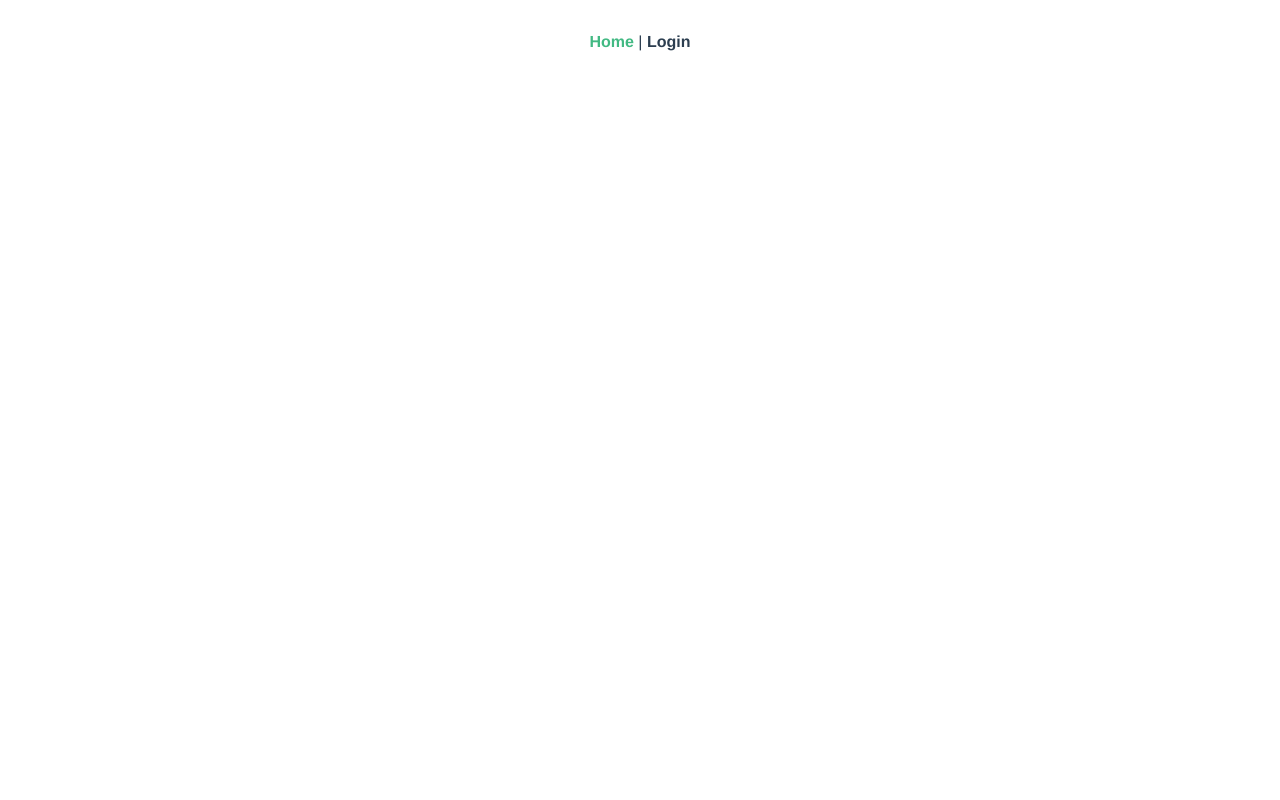
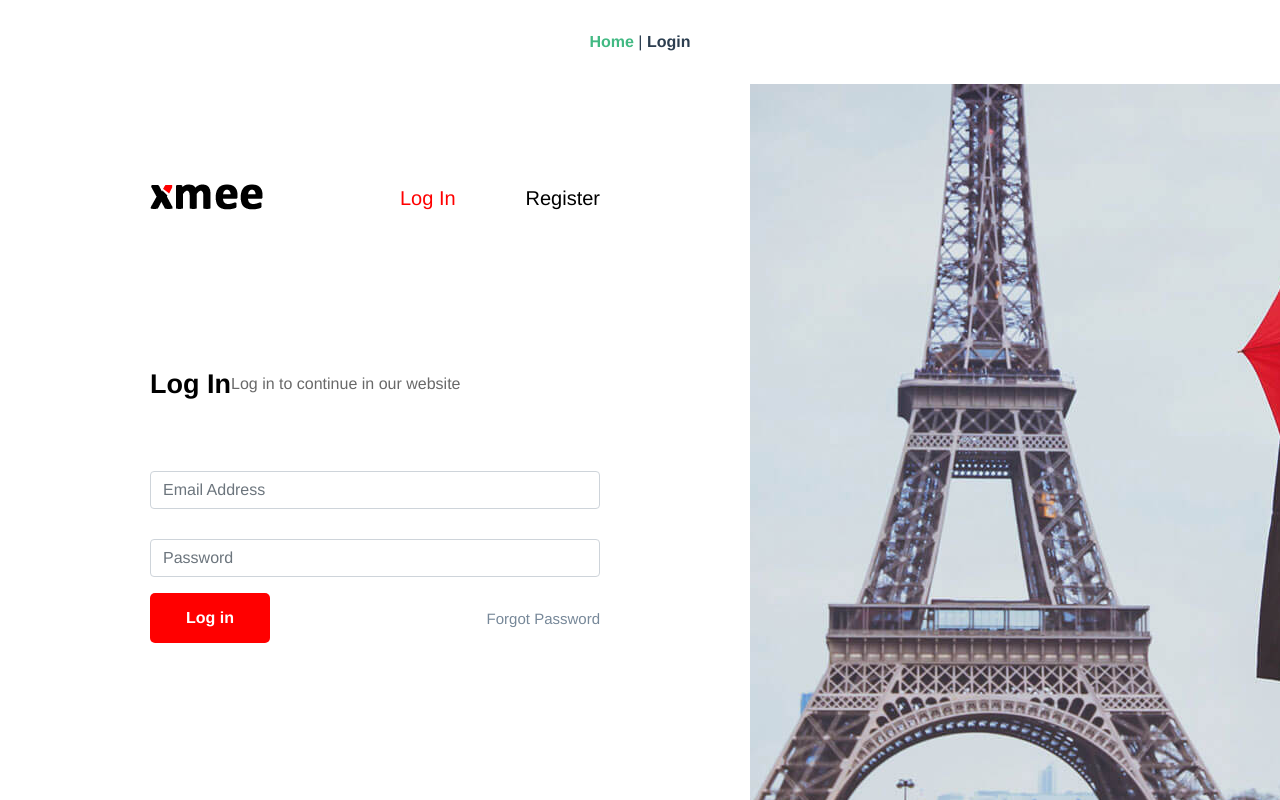
Before and after one commit to MariaAb777/testblog, a Vue app: page / in a window 1280 px wide. Shown: the top 800 px of the page. Built offline with nearby package versions, Linux system fonts and the light colour scheme.

Commit message:
add login page

```diff
--- a/package.json
+++ b/package.json
@@ -14,6 +14,7 @@
     "sass": "^1.30.0",
     "sass-loader": "^10.1.0",
     "vue": "^2.6.11",
+    "vue-axios": "^3.2.0",
     "vue-router": "^3.2.0"
   },
   "devDependencies": {
@@ -21,9 +22,11 @@
     "@vue/cli-plugin-eslint": "~4.5.0",
     "@vue/cli-plugin-router": "^4.5.9",
     "@vue/cli-service": "~4.5.0",
+    "axios": "^0.21.0",
     "babel-eslint": "^10.1.0",
     "eslint": "^6.7.2",
     "eslint-plugin-vue": "^6.2.2",
+    "vue-cli-plugin-axios": "~0.0.4",
     "vue-template-compiler": "^2.6.11"
   },
   "eslintConfig": {
--- a/src/main.js
+++ b/src/main.js
@@ -1,10 +1,12 @@
 import Vue from 'vue'
+import axios from 'axios'
+import VueAxios from 'vue-axios'
 import App from './App.vue'
 import BootstrapVue from "bootstrap-vue"
 import "bootstrap/dist/css/bootstrap.min.css"
 import "bootstrap-vue/dist/bootstrap-vue.css"
 import router from './router'
-
+Vue.use(VueAxios, axios)
 Vue.use(BootstrapVue)
 
 Vue.config.productionTip = false
--- a/src/router/index.js
+++ b/src/router/index.js
@@ -1,20 +1,20 @@
 import Vue from 'vue'
 import VueRouter from 'vue-router'
-import Home from '../views/Home.vue'
 import Login from '../views/Login.vue'
+import Register from '../views/Register'
 
 Vue.use(VueRouter)
 
 const routes = [
   {
     path: '/',
-    name: 'Home',
-    component: Home
+    name: 'Login',
+    component: Login
   },
   {
-    path: '/login',
-    name: 'Login',
-    component: Login
+    path: '/register',
+    name: 'Register',
+    component: Register
   },
 ]
 
--- a/src/views/Login.vue
+++ b/src/views/Login.vue
@@ -1,36 +1,43 @@
 <template>
     <div class="fxt-template-animation fxt-template-layout1 loaded">
         <div class="custom-b1">
-      <div class="cutstom-pageCont">
+            <div class="custom-pageCont">
                 <div class="nav">
                     <div class="logo"></div>
                     <div class="logReg">
-            <a class="login">Log In</a>
-            <a class="register">Register</a>
+                        <router-link class="login" to="/">Log In <i class="bi bi-alarm-fill"></i></router-link>
+                        <router-link class="register" to="/register">Register</router-link>
                     </div>
-
+                </div>
                 <div class="custom-login">
+                    <div class="login-header">
                         <p class="custom-pLogIn">Log In</p>
                         <p class="custom-pText">Log in to continue in our website</p>
-            <form>
+                    </div>
+                    <form method="POST">
                         <div class="form-group">
                             <div class="fxt-transformY-50 fxt-transition-delay-1">
                                 <input
-                    type="email"
+                                        :class="{'is-invalid': emailError}"
                                         class="aaa form-control"
                                         name="email"
                                         placeholder="Email Address"
                                         required="required"
+                                        type="text"
+                                        v-model="form.email"
+
                                 />
                             </div>
                             <div class="form-group">
                                 <div class="fxt-transformY-50 fxt-transition-delay-2">
                                     <input
-                      type="password"
+                                            :class="{'is-invalid': passwordError}"
                                             class="form-control"
                                             name="password"
                                             placeholder="Password"
                                             required="required"
+                                            type="password"
+                                            v-model="form.password"
                                     />
                                 </div>
                             </div>
@@ -38,12 +45,12 @@
                         <div class="form-group">
                             <div class="fxt-transformY-50 fxt-transition-delay-3">
                                 <div class="custom-btnDiv fxt-content-between">
-                    <button type="submit" class="custom-btn fxt-btn-fill">
+                                    <button @click.prevent="login" class="custom-btn fxt-btn-fill" type="submit">
                                         Log in
                                     </button>
                                     <a
+                                            class="custom-pass switcher-text2"
                                             href="forgot-password-1.html"
-                      class="custom-pass switcher-text2"
                                     >Forgot Password</a
                                     >
                                 </div>
@@ -53,25 +60,67 @@
                 </div>
             </div>
         </div>
-    </div>
         <div class="custom-b2"></div>
     </div>
 </template>
 
 <script>
+  import axios from 'axios'
+
   export default {
-  name: "Login",
-};
+    name: 'Login',
+    data () {
+      return {
+        form:{
+          email: '',
+          password: '',
+        },
+        emailError: false,
+        passwordError: false,
+      }
+    },
+    methods: {
+      login () {
+        if (this.validateEmail() && this.validatePassword()) {
+          axios.post('https://company1.guruh.test/api/v1/login', this.form).then(response => {
+            if (response.data.status) {
+              alert('U are logged in')
+              this.$router.push('/register')
+            } else {
+              this.emailError = true
+              this.passwordError = true
+              alert('U are not  logged in')
+            }
+          })
+        }
+      },
+      validatePassword () {
+        if (this.form.password === '' || this.form.password.length < 6) {
+          this.passwordError = true
+          return false
+        }
+        this.passwordError = false
+        return true
+      },
+      validateEmail () {
+        if (this.form.email === '' || !/(.+)@(.+){2,}\.(.+){2,}/.test(this.form.email)) {
+          this.emailError = true
+          return false
+        }
+        this.emailError = false
+        return true
+      },
+    },
+  }
 </script>
 
-<style scoped lang="scss">
+<style lang="scss" scoped>
     $backgroundColor: #9152f8;
 
     .fxt-template-animation {
         position: relative;
         width: 100%;
         height: 100%;
-  width: 100%;
         display: flex;
         background-repeat: no-repeat;
     }
@@ -80,7 +129,8 @@ $backgroundColor: #9152f8;
         height: 100%;
         width: 100%;
     }
-.cutstom-pageCont {
+
+    .custom-pageCont {
         width: 700px;
         margin-left: 50px;
     }
@@ -90,10 +140,12 @@ $backgroundColor: #9152f8;
         width: 100%;
         background-image: url(/images/bg.jpg);
     }
+
     .nav {
         display: flex;
         justify-content: space-between;
     }
+
     .logo {
         background-image: url(/images/logo.png);
         height: 30px;
@@ -102,6 +154,7 @@ $backgroundColor: #9152f8;
         margin-left: 100px;
         margin-top: 100px;
     }
+
     .logReg {
         width: 200px;
         display: flex;
@@ -109,39 +162,50 @@ $backgroundColor: #9152f8;
         margin-right: 150px;
         margin-top: 99px;
     }
+
     .login {
         font-size: 20px;
         color: red;
     }
+
     .register {
         font-size: 20px;
         color: #000;
         cursor: pointer;
     }
+
     .custom-login {
         height: 600px;
         width: 450px;
         margin-top: 150px;
         margin-left: 100px;
+
+        .login-header {
+            display: flex;
+            justify-content: start;
+            align-items: center;
+        }
     }
 
     .custom-pLogIn {
         font-size: 27px;
         font-weight: bold;
         color: #000;
-  margin-left: -370px;
+
         cursor: pointer;
     }
+
     .custom-pLogIn:hover {
         text-shadow: 1px 1px 1px #000;
         transition: 1s;
     }
+
     .custom-pText {
         color: dimgray;
-  margin-left: -220px;
-  margin-top: -20px;
+
         cursor: pointer;
     }
+
     .custom-pText:hover {
         color: #474747;
         transition: 1s;
@@ -151,10 +215,12 @@ $backgroundColor: #9152f8;
         margin-bottom: 30px;
         margin-top: 50px;
     }
+
     .custom-btnDiv {
         display: flex;
         justify-content: space-between;
     }
+
     .custom-btn {
         background-color: red;
         color: #ffffff;
@@ -164,15 +230,18 @@ $backgroundColor: #9152f8;
         border-radius: 5px;
         font-weight: bold;
     }
+
     .custom-btn:hover {
         background-color: #d30000;
         transition: 1s;
     }
+
     .custom-pass {
         margin-top: 15px;
         color: lightslategrey;
         font-size: 15px;
     }
+
     .custom-pass:hover {
         transition: 1s;
         color: #505050;
--- /dev/null
+++ b/src/views/Register.vue
@@ -0,0 +1,15 @@
+<template>
+    <div>
+
+    </div>
+</template>
+
+<script>
+  export default {
+    name: 'Register',
+  }
+</script>
+
+<style scoped>
+
+</style>
```
Also changed, not shown: 1 other file (tests, documents, lock files or other folders). Lines whose indentation alone changed are shown as unchanged.
